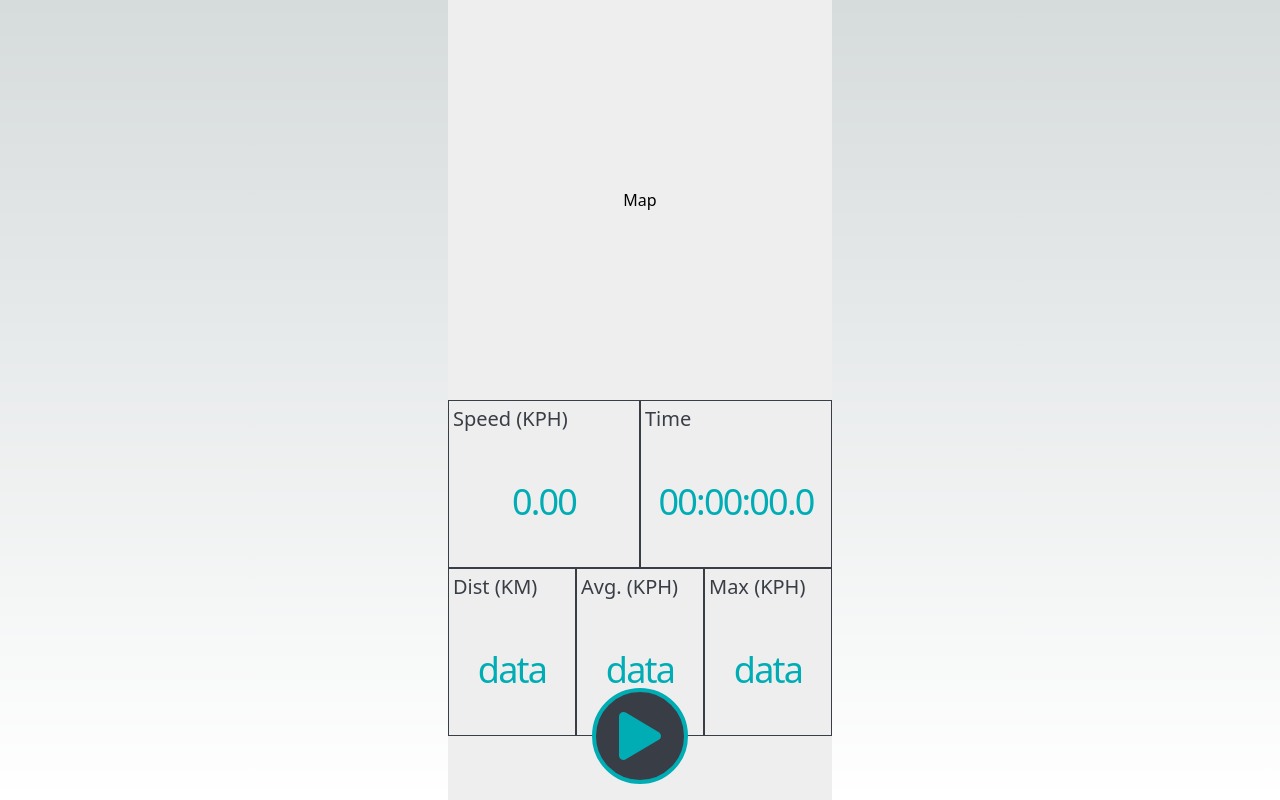
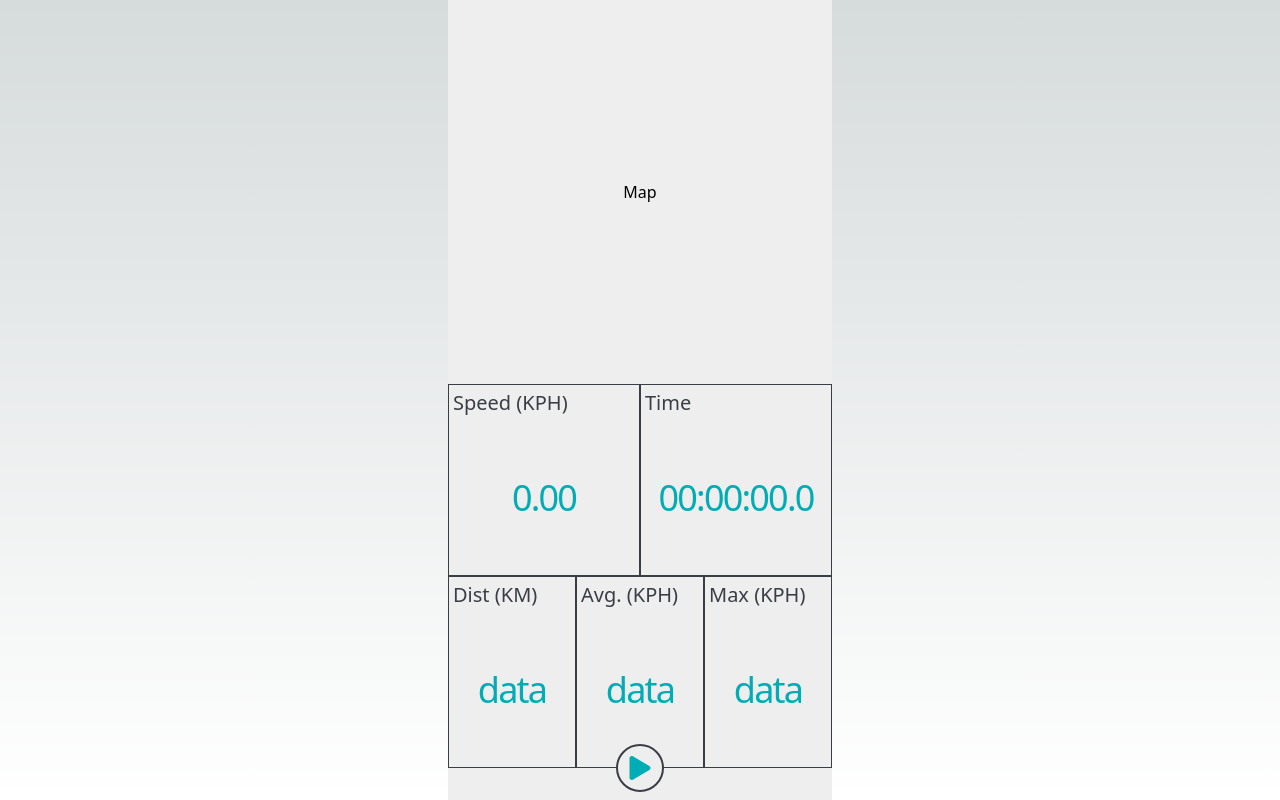
Before and after one commit to WeikeShi0730/cyclon, a Next.js app: page / in a window 1280 px wide. Built offline with nearby package versions, Linux system fonts and the light colour scheme; no server answers.

Commit message:
Fix paly button css

```diff
--- a/src/components/dash.component.tsx
+++ b/src/components/dash.component.tsx
@@ -10,7 +10,7 @@ const Dash = ({
 }) => {
   const time = new Date(seconds * 1000).toISOString().substring(11, 21);
   return (
-    <div className="h-full w-full pb-16 text-gray font-sans">
+    <div className="h-full w-full text-gray font-sans">
       <div className="h-1/2 grid grid-cols-2">
         <DashCell
           title={"Speed (KPH)"}
--- a/src/components/play-button.component.tsx
+++ b/src/components/play-button.component.tsx
@@ -10,8 +10,9 @@ const PlayButton = ({
   running: boolean;
 }) => {
   return (
-    <div className="absolute bottom-4 w-24 h-24 bg-gray rounded-full border-4 border-teal">
-      <div className="h-full w-full flex justify-center items-center text-5xl text-teal">
+    <div className="w-full h-8 flex justify-center">
+      <div className="w-12 h-12 -mt-6 bg-white rounded-full border-2 border-gray">
+        <div className="h-full w-full flex justify-center items-center text-2xl text-teal">
           {running ? (
             <button onClick={pause}>
               <FaPause />
@@ -23,6 +24,7 @@ const PlayButton = ({
           )}
         </div>
       </div>
+    </div>
   );
 };
 
```
Lines whose indentation alone changed are shown as unchanged.
